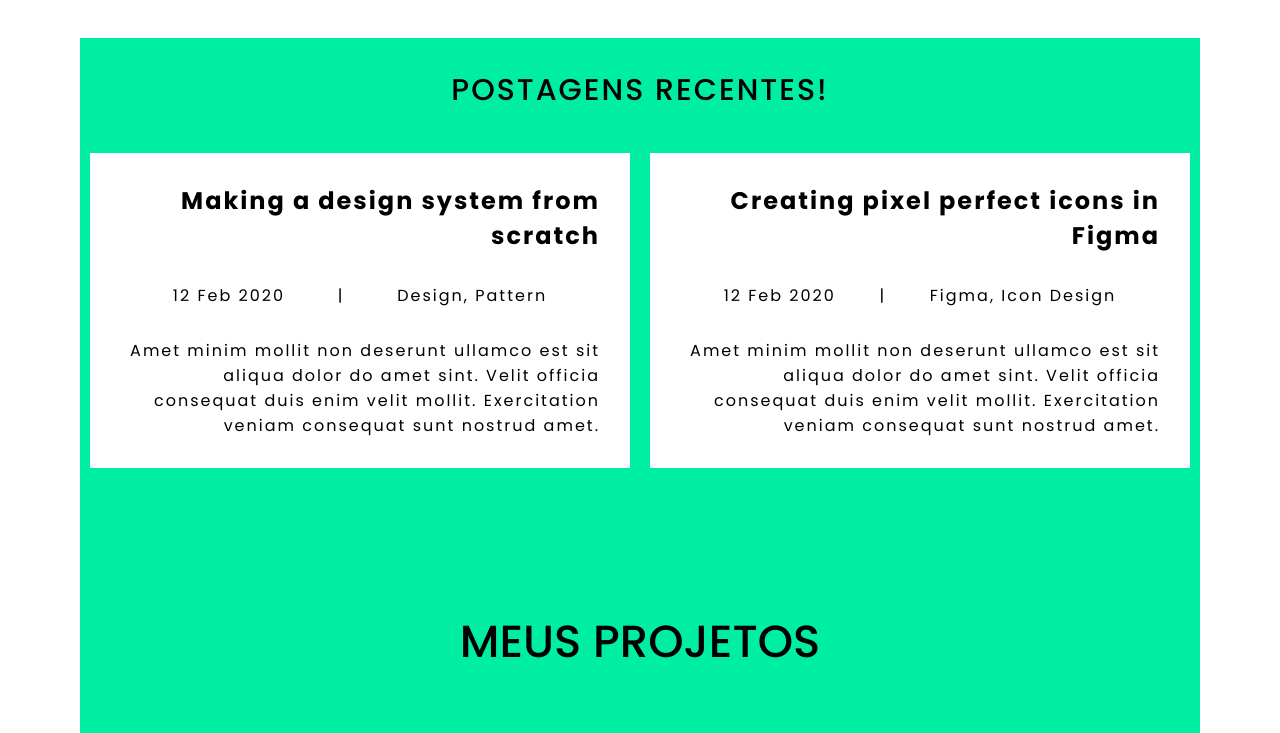
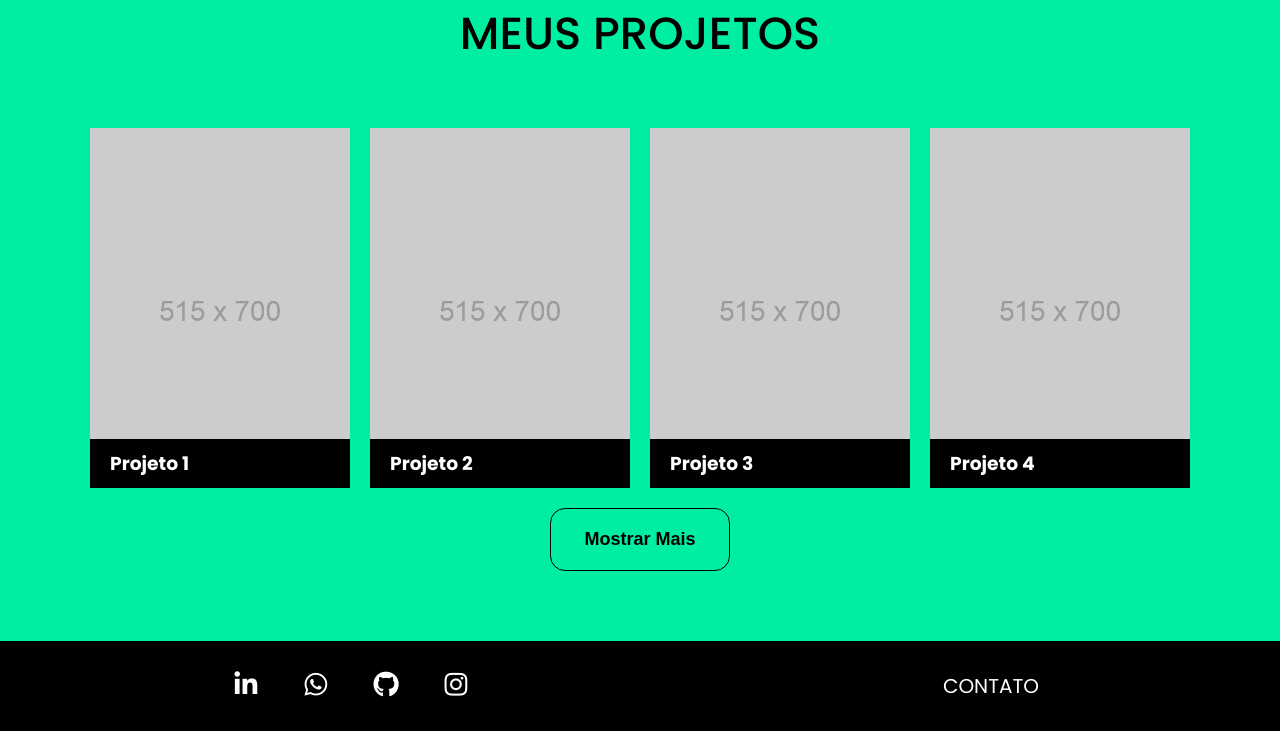
Before and after one commit to FelipeNojony/Portifolio-Atualizado, a plain HTML site: page index.html in a window 1280 px wide. Shown: the part 620-1353 px from the top of the page. Drawn offline with nearby package versions, Linux system fonts and the light colour scheme.

Commit message:
atualizacao no estilo

```diff
--- a/index.html
+++ b/index.html
@@ -52,45 +52,13 @@
     </ul>
   </main>
 
-  <section class="postagens">
-    <h2 class="titulo-postagens">Postagens recentes!</h2>
-
-    <div class="container-postagens">
-      <div class="postagens-recentes">
-        <div class="titulo-post">
-          <h2>Making a design system from scratch</h2>
-        </div>
-        <div class="data-post">
-          <p>12 Feb 2020</p>|<p>Design, Pattern</p>
-        </div>
-        <div class="texto">
-          <p>Amet minim mollit non deserunt ullamco est sit aliqua dolor do amet sint. Velit officia consequat duis enim
-          velit mollit. Exercitation veniam consequat sunt nostrud amet.</p>
-        </div>
-      </div>
-
-      <div class="postagens-recentes">
-        <div class="titulo-post">
-          <h2>Creating pixel perfect icons in Figma</h2>
-        </div>
-        <div class="data-post">
-          <p>12 Feb 2020</p>|<p>Figma, Icon Design</p>
-        </div>
-        <div class="texto">
-          <p>Amet minim mollit non deserunt ullamco est sit aliqua dolor do amet sint. Velit officia consequat duis enim velit mollit. Exercitation veniam consequat sunt nostrud amet.</p>
-        </div>
-      </div>
-    </div>
-
-  </section>
-
   <section class="projetos" id="projetos">
     <h2 class="titulo">Meus Projetos</h2>
 
     <div class="container-projetos">
       <div class="projeto ativo">
-        <a href="https://github.com/devemdobro/projeto-listagem-pokemon" target="_blank">
-          <img src="./src/imagens/projeto-listagem-pokemon.png" alt="Projeto listagem de pokemons" />
+        <a href="#" target="_blank">
+          <img src="src/imagens/515x700.png" alt="Capa do projeto" />
           <h3>Projeto 1</h3>
           <div class="informacoes-projeto">
             <p>Projeto feito usando HTML, CSS e JavaScript</p>
@@ -100,8 +68,8 @@
       </div>
 
       <div class="projeto ativo">
-        <a href="https://github.com/devemdobro/projeto-gta" target="_blank">
-          <img src="./src/imagens/projeto-gta.png" alt="Projeto landing page GTA" />
+        <a href="#" target="_blank">
+          <img src="src/imagens/515x700.png" alt="Capa do projeto" />
           <h3>Projeto 2</h3>
           <div class="informacoes-projeto">
             <p>Projeto feito usando HTML, CSS e JavaScript</p>
@@ -111,8 +79,8 @@
       </div>
 
       <div class="projeto ativo">
-        <a href="https://github.com/devemdobro/projeto-listagem-pokemon" target="_blank">
-          <img src="./src/imagens/projeto-one-piece.png" alt="Projeto landing page One Piece" />
+        <a href="#" target="_blank">
+          <img src="src/imagens/515x700.png" alt="Capa do projeto" />
           <h3>Projeto 3</h3>
           <div class="informacoes-projeto">
             <p>Projeto feito usando HTML, CSS e JavaScript</p>
@@ -122,8 +90,8 @@
       </div>
 
       <div class="projeto ativo">
-        <a href="https://github.com/devemdobro/x-men-szpc" target="_blank">
-          <img src="./src/imagens/projeto-x-men.png" alt="Projeto seletor de personagens x-men" />
+        <a href="#" target="_blank">
+          <img src="src/imagens/515x700.png" alt="Capa do projeto" />
           <h3>Projeto 4</h3>
           <div class="informacoes-projeto">
             <p>Projeto feito usando HTML, CSS e JavaScript</p>
@@ -208,8 +176,8 @@
       </li>
     </ul>
 
-    <section class="contatos">
-      <ul class="contato" id="contato">
+    <section class="contato" id="contato">
+      <ul class="contato">
         <li>
           <a href="link">Contato</a>
         </li>
--- a/src/css/estilos.css
+++ b/src/css/estilos.css
@@ -5,7 +5,6 @@ html {
 
 body {
     font-family: "Poppins", sans-serif;
-    max-width: 1120px;
     margin: 0 auto;
 }
 
@@ -32,6 +31,7 @@ body {
     background-color: #9443d8;
     display: flex;
     min-width: calc(100vh - 125px);
+    height: 300px;
     align-items: center;
     gap: 50px;
     justify-content: space-around;
@@ -58,55 +58,6 @@ body {
     margin-bottom: 20px;
 }
 
-.postagens {
-    display: flex;
-    letter-spacing: 2px;
-    flex-direction: column;
-}
-
-.postagens .titulo-postagens{
-    background-color: #00EEA2;
-    color: #000;
-    text-align: center;
-    padding: 30px 0;
-    font-size: 30px;
-    font-weight: 500;
-    text-transform: uppercase;
-
-}
-
-.container-postagens {
-    background-color: #00EEA2;
-    display: flex;
-    justify-content: space-around;
-}
-
-.postagens-recentes{
-    background-color: #fff;
-    padding: 10px;
-    margin: 10px;
-    max-width: 650px;
-}
-
-.postagens-recentes .titulo-post {
-    text-align: end;
-    padding: 10px;
-    margin: 10px;
-}
-
-.postagens-recentes .data-post {
-    display: flex;
-    justify-content: space-evenly;
-    padding: 10px;
-    margin: 10px;
-}
-
-.postagens-recentes .texto{
-    display: flex;
-    text-align: end;
-    padding: 10px;
-    margin: 10px;
-}
 
 .redes-sociais {
     background: #000;
@@ -134,20 +85,28 @@ body {
     transform: scale(1.1);
 }
 
-.contatos {
+#contato {
     display: flex;
     padding: 10px;
     margin: 10px;
 
 }
 
-.contatos a {
+.contato a {
     text-transform: uppercase;
     font-size: 20px;
+    border-radius: 30px;
+    width: 50px;
+    height: 50px;
+    padding: 10px;
+    text-align: center;
+    transition: 0.5s;
 }
 
-.contatos a:hover {
+.contato a:hover {
     color: #9443d8;
+    border: 1px solid #9443d8;
+    transform: scale(1.1);
 }
 
 .home .container-foto .foto {
```
